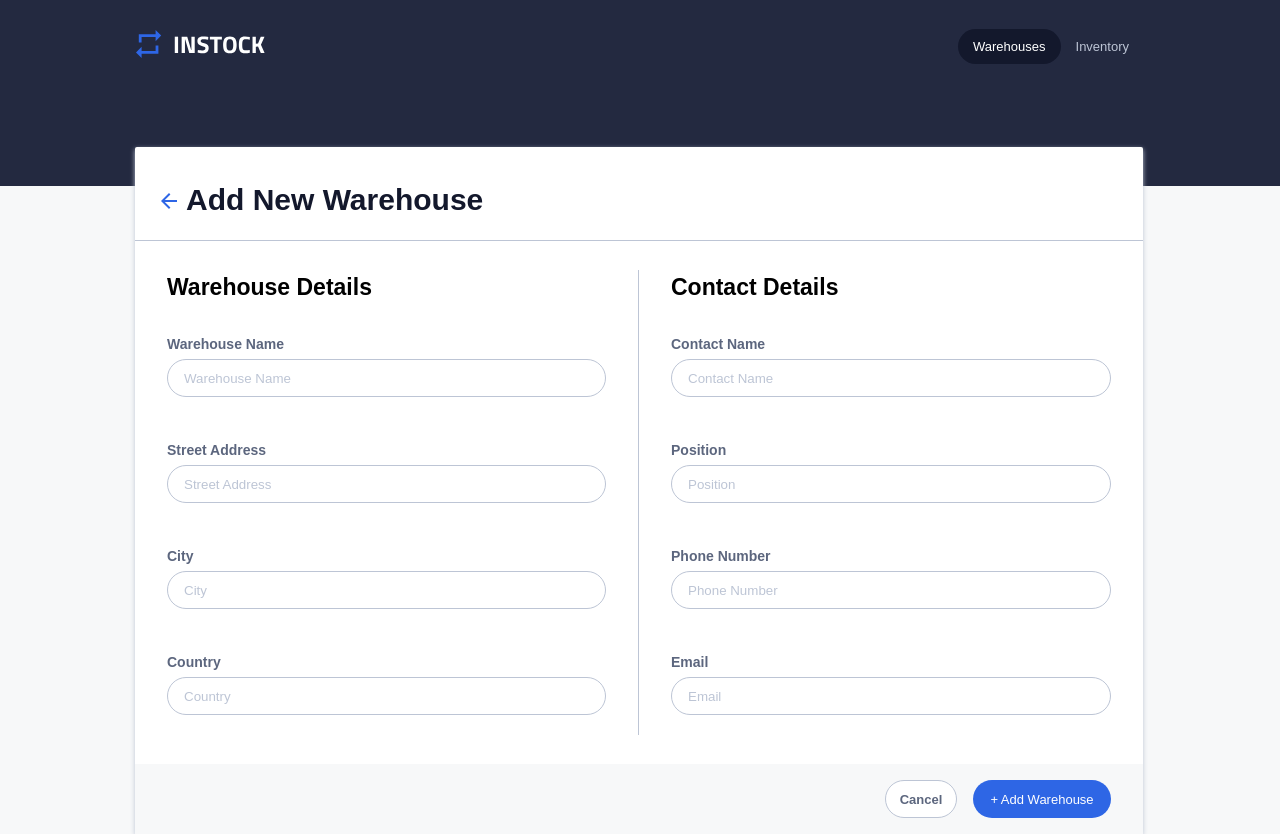
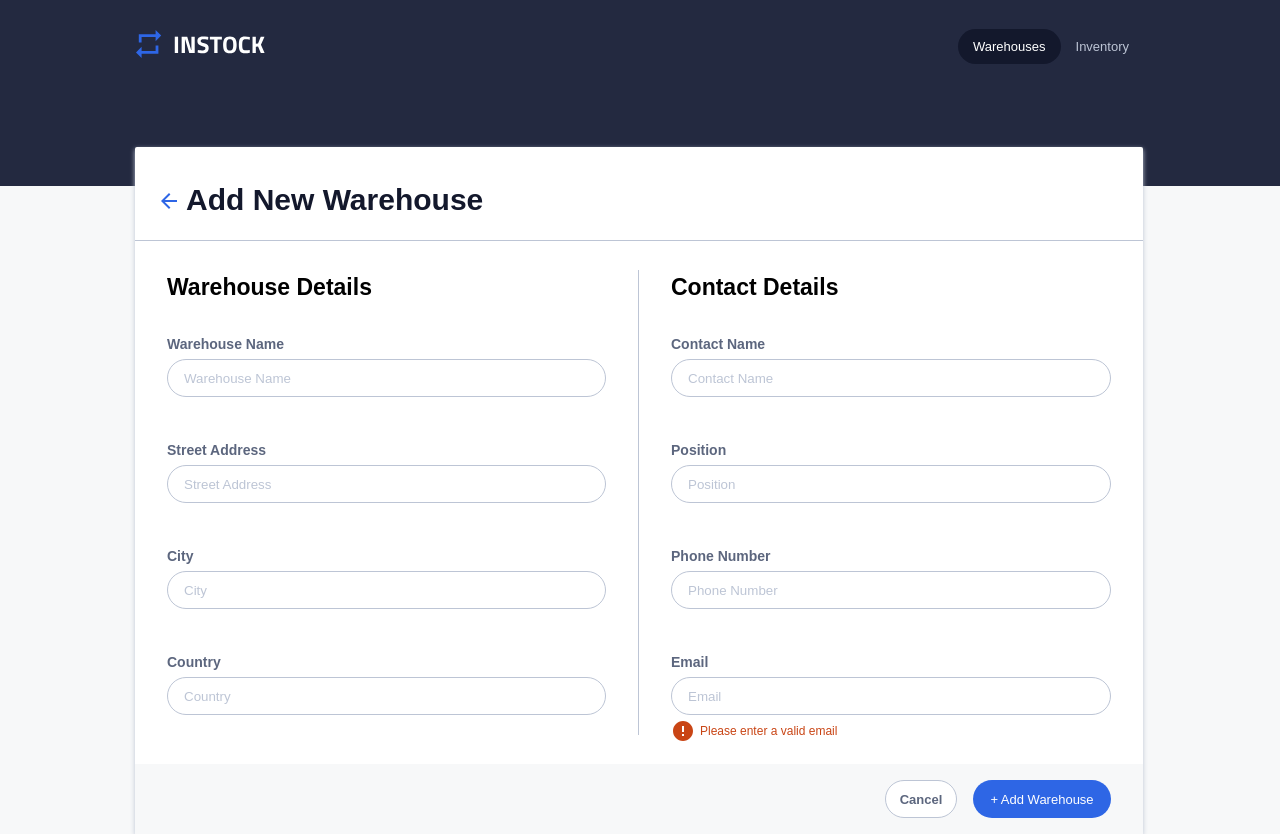
Before and after one commit to MoeyR/instock, a React (Create React App) app: page /warehouses/add in a window 1280 px wide. Built offline with nearby package versions, Linux system fonts and the light colour scheme.

Commit message:
error icon updated

```diff
--- a/src/pages/WarehouseAdd/WarehouseAdd.jsx
+++ b/src/pages/WarehouseAdd/WarehouseAdd.jsx
@@ -4,7 +4,7 @@ import backIcon from "../../assets/icons/arrow_back-24px.svg";
 import axios from "axios";
 import React, { useState } from "react";
 import { useNavigate } from "react-router-dom";
-// import errorIcon from "../../assets/icons/error-24px.svg";
+import errorIcon from "../../assets/icons/error-24px.svg";
 
 function WarehouseAdd() {
   const BASE_URL = "http://localhost:8080";
@@ -139,6 +139,7 @@ function WarehouseAdd() {
             <h2 className="subtitle">Warehouse Details</h2>
             <label className="form__labels">
               <h3 className="label-text">Warehouse Name</h3>
+              <div className="form__error-container">
                 <input
                   className="form-input"
                   type="text"
@@ -147,21 +148,22 @@ function WarehouseAdd() {
                   placeholder="Warehouse Name"
                   onChange={handleWarehouseNameChange}
                 />
-              <div>
-                {warehouseName.trim() === "" && (
-                  <p
-                    className={`${
-                      warehouseName.trim() === "" ? "error-message" : ""
-                    }`}
-                  >
-                    {/* <img className="error-icon" src={errorIcon} alt="Error Icon" /> */}
-                    {errorMessage}
-                  </p>
+                {warehouseName.trim() === "" && errorMessage && (
+                  <div className="form__error-wrapper">
+                    <img
+                      className="error-icon"
+                      src={errorIcon}
+                      alt="Error Icon"
+                    />
+                    <p className="error-message">{errorMessage}</p>
+                  </div>
                 )}
               </div>
             </label>
+
             <label className="form__labels" htmlFor="address">
               <h3 className="label-text">Street Address</h3>
+              <div className="form__error-container">
                 <input
                   className="form-input"
                   type="text"
@@ -170,14 +172,21 @@ function WarehouseAdd() {
                   placeholder="Street Address"
                   onChange={handleAddressChange}
                 />
-              <div>
-                {address.trim() === "" && (
+                {address.trim() === "" && errorMessage && (
+                  <div className="form__error-wrapper">
+                    <img
+                      className="error-icon"
+                      src={errorIcon}
+                      alt="Error Icon"
+                    />
                     <p className="error-message">{errorMessage}</p>
+                  </div>
                 )}
               </div>
             </label>
             <label className="form__labels" htmlFor="city">
               <h3 className="label-text">City</h3>
+              <div className="form__error-container">
                 <input
                   className="form-input"
                   type="text"
@@ -186,14 +195,21 @@ function WarehouseAdd() {
                   placeholder="City"
                   onChange={handleCityChange}
                 />
-              <div>
-                {city.trim() === "" && (
+                {city.trim() === "" && errorMessage && (
+                  <div className="form__error-wrapper">
+                    <img
+                      className="error-icon"
+                      src={errorIcon}
+                      alt="Error Icon"
+                    />
                     <p className="error-message">{errorMessage}</p>
+                  </div>
                 )}
               </div>
             </label>
             <label className="form__labels" htmlFor="country">
               <h3 className="label-text">Country</h3>
+              <div className="form__error-container">
                 <input
                   className="form-input"
                   type="text"
@@ -202,9 +218,15 @@ function WarehouseAdd() {
                   placeholder="Country"
                   onChange={handleCountryChange}
                 />
-              <div>
-                {country.trim() === "" && (
+                {country.trim() === "" && errorMessage && (
+                  <div className="form__error-wrapper">
+                    <img
+                      className="error-icon"
+                      src={errorIcon}
+                      alt="Error Icon"
+                    />
                     <p className="error-message">{errorMessage}</p>
+                  </div>
                 )}
               </div>
             </label>
@@ -213,6 +235,7 @@ function WarehouseAdd() {
           <section className="form__label-inputs-wrap">
             <h2 className="subtitle">Contact Details</h2>
             <label className="form__labels" htmlFor="contactName">
+              <div className="form__error-container">
                 <h3 className="label-text">Contact Name</h3>
                 <input
                   className="form-input"
@@ -222,14 +245,21 @@ function WarehouseAdd() {
                   placeholder="Contact Name"
                   onChange={handleContactNameChange}
                 />
-              <div>
-                {contactName.trim() === "" && (
+                {contactName.trim() === "" && errorMessage && (
+                  <div className="form__error-wrapper">
+                    <img
+                      className="error-icon"
+                      src={errorIcon}
+                      alt="Error Icon"
+                    />
                     <p className="error-message">{errorMessage}</p>
+                  </div>
                 )}
               </div>
             </label>
             <label className="form__labels" htmlFor="position">
               <h3 className="label-text">Position</h3>
+              <div className="form__error-container">
                 <input
                   className="form-input"
                   type="text"
@@ -238,14 +268,21 @@ function WarehouseAdd() {
                   placeholder="Position"
                   onChange={handlePositionChange}
                 />
-              <div>
-                {position.trim() === "" && (
+                {position.trim() === "" && errorMessage && (
+                  <div className="form__error-wrapper">
+                    <img
+                      className="error-icon"
+                      src={errorIcon}
+                      alt="Error Icon"
+                    />
                     <p className="error-message">{errorMessage}</p>
+                  </div>
                 )}
               </div>
             </label>
             <label className="form__labels" htmlFor="phoneNumber">
               <h3 className="label-text">Phone Number</h3>
+              <div className="form__error-container">
                 <input
                   className="form-input"
                   type="text"
@@ -254,9 +291,15 @@ function WarehouseAdd() {
                   placeholder="Phone Number"
                   onChange={handlePhoneChange}
                 />
-              <div>
                 {!phoneNumber.trim() && errorMessage && (
+                  <div className="form__error-wrapper">
+                    <img
+                      className="error-icon"
+                      src={errorIcon}
+                      alt="Error Icon"
+                    />
                     <p className="error-message">{errorMessage}</p>
+                  </div>
                 )}
                 {phoneNumber.trim() && !phoneFormat.test(phoneNumber) && (
                   <p className="error-message">
@@ -267,6 +310,7 @@ function WarehouseAdd() {
             </label>
             <label className="form__labels" htmlFor="email">
               <h3 className="label-text">Email</h3>
+              <div className="form__error-container">
                 <input
                   className="form-input"
                   type="text"
@@ -275,12 +319,15 @@ function WarehouseAdd() {
                   placeholder="Email"
                   onChange={handleEmailChange}
                 />
-              <div>
-                {!email.trim() && errorMessage && (
-                  <p className="error-message">{errorMessage}</p>
-                )}
-                {email.trim() && !emailFormat.test(email) && (
+                {!email.trim() && !emailFormat.test(email) && (
+                  <div className="form__error-wrapper">
+                    <img
+                      className="error-icon"
+                      src={errorIcon}
+                      alt="Error Icon"
+                    />
                     <p className="error-message">Please enter a valid email</p>
+                  </div>
                 )}
               </div>
             </label>
--- a/src/pages/WarehouseAdd/WarehouseAdd.scss
+++ b/src/pages/WarehouseAdd/WarehouseAdd.scss
@@ -88,6 +88,27 @@
     &__label-inputs-wrap:first-of-type {
       border-right: 0.0625rem solid $cloud;
     }
+    &__error {
+      &-container {
+        position: relative;
+      }
+
+      &-wrapper {
+        position: absolute;
+        top: 100%;
+        display: flex;
+        align-items: center;
+        margin-top: -1rem;
+        }
+    }
+
+  .error-icon {
+    margin-right: 5px;
+  }
+
+  .error-message {
+    margin: 0;
+  }
 
     &__labels {
       display: block;
```
Lines whose indentation alone changed are shown as unchanged.
